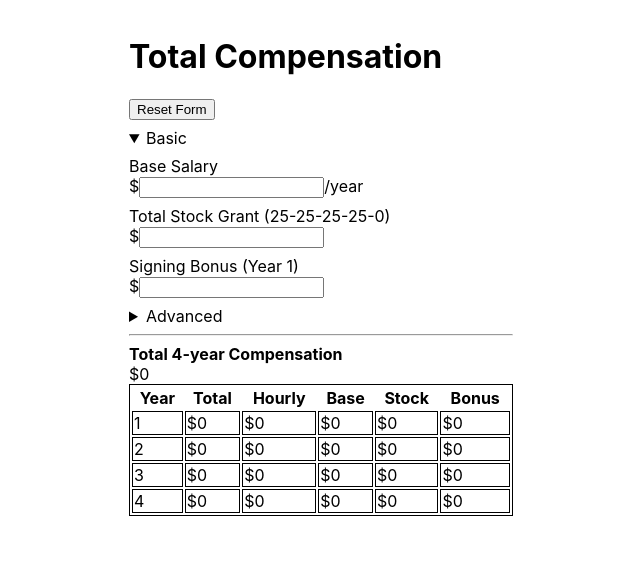
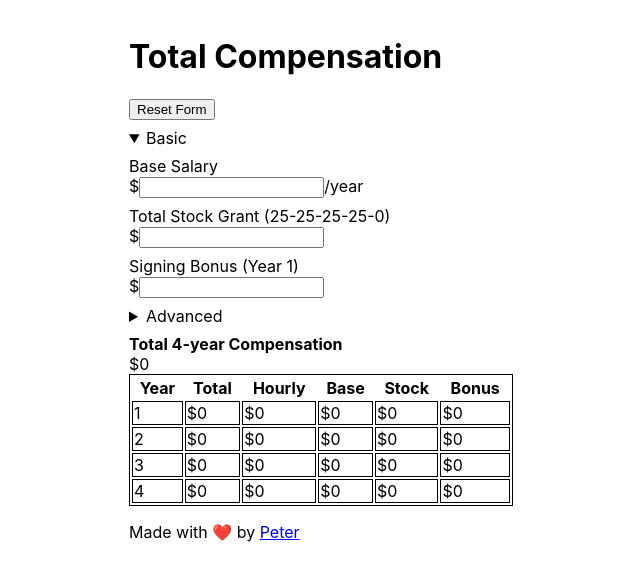
Before and after one commit to peterthehan/total-compensation, a React (Create React App) app: page / in a window 1280 px wide. Shown: the top 580 px of the page, without its empty margins (319-959 px from the left). Built offline with nearby package versions, Linux system fonts and the light colour scheme.

Commit message:
Add footer

```diff
--- a/src/components/App.tsx
+++ b/src/components/App.tsx
@@ -2,6 +2,7 @@
 import "./App.css";
 import Form from "./Form";
 import Result from "./Result";
+import Footer from "./Footer";
 import useQueryString from "../hooks/useQueryString";
 import useQueryStringArray from "../hooks/useQueryStringArray";
 import generateId from "../utils/generateId";
@@ -106,7 +107,6 @@
           }}
           ids={ids}
         />
-        <hr />
         <Result
           compensation={{
             baseSalary,
@@ -122,6 +122,7 @@
           }}
           ids={ids}
         />
+        <Footer />
       </div>
     </div>
   );
--- /dev/null
+++ b/src/components/Footer.tsx
@@ -0,0 +1,11 @@
+import { FC } from "react";
+
+const Footer: FC = () => {
+  return (
+    <p>
+      Made with ❤️ by <a href="https://github.com/peterthehan">Peter</a>
+    </p>
+  );
+};
+
+export default Footer;
```
